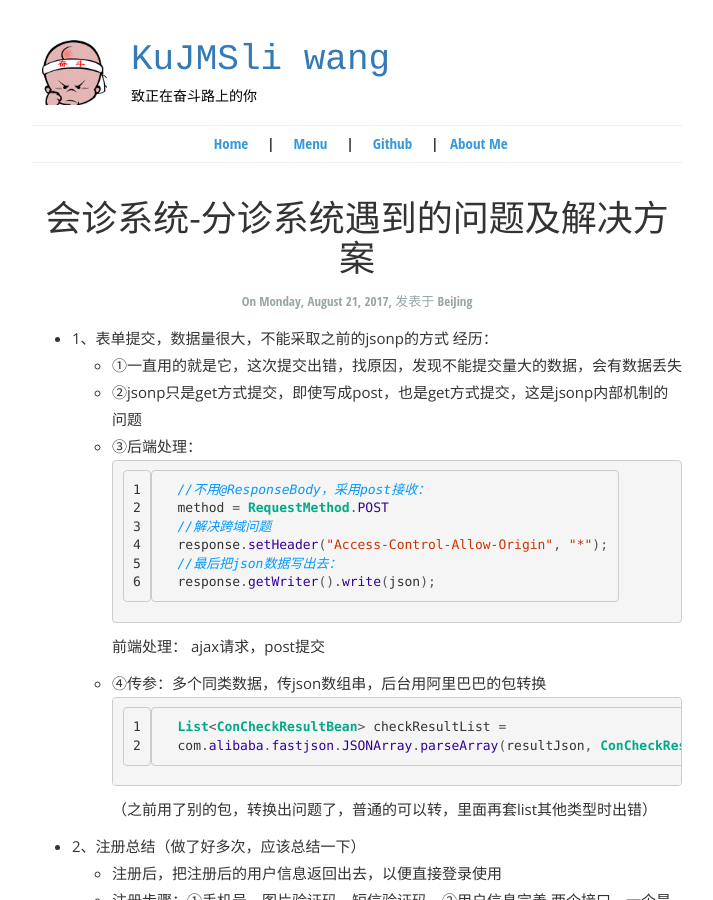
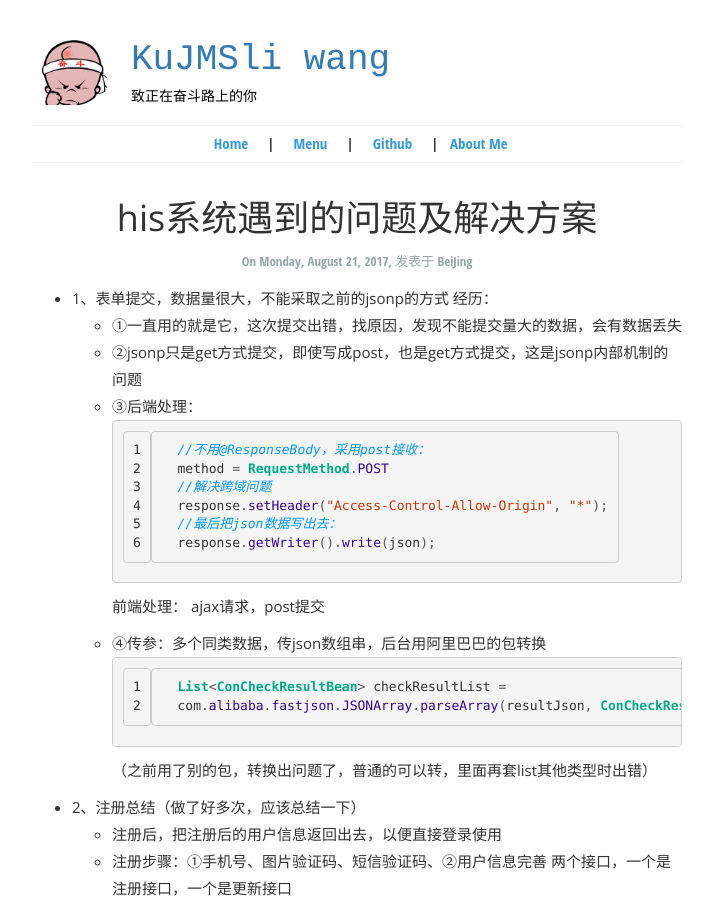
Before and after one commit to KuJMSliwang/KuJMSliwang.github.io, a Jekyll site: the page built from _posts/2017-08-21-Getting-Started.md, in a window 1280 px wide and 900 px high. Shown: the whole window, without its empty margins (283-996 px from the left). Built offline with Jekyll 4.4.1, drawn with Linux system fonts in a browser that asks for light colours.

Commit message:
格式修改

```diff
--- a/_posts/2017-08-21-Getting-Started.md
+++ b/_posts/2017-08-21-Getting-Started.md
@@ -1,6 +1,6 @@
 ---
 layout: post_layout
-title: 会诊系统-分诊系统遇到的问题及解决方案
+title: his系统遇到的问题及解决方案
 time: On Monday, August 21, 2017
 location: BeiJing
 pulished: true
```
